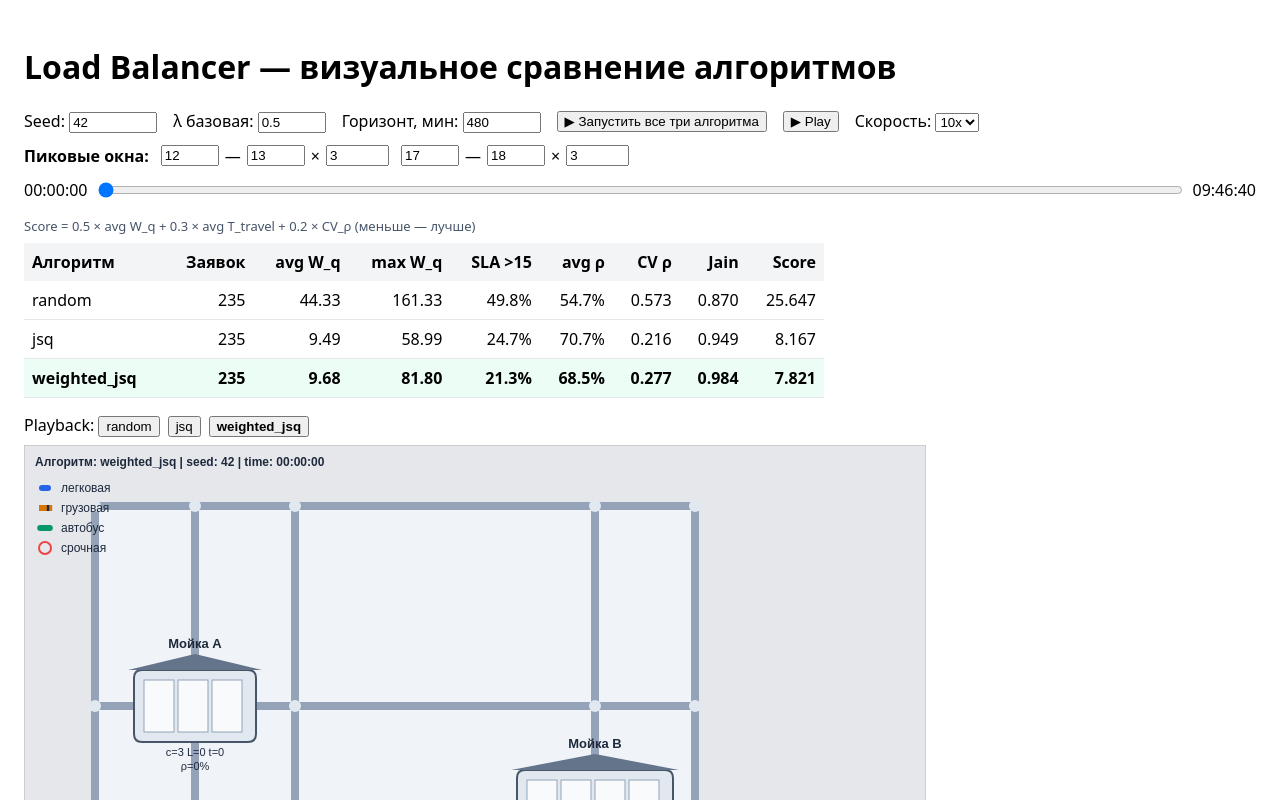
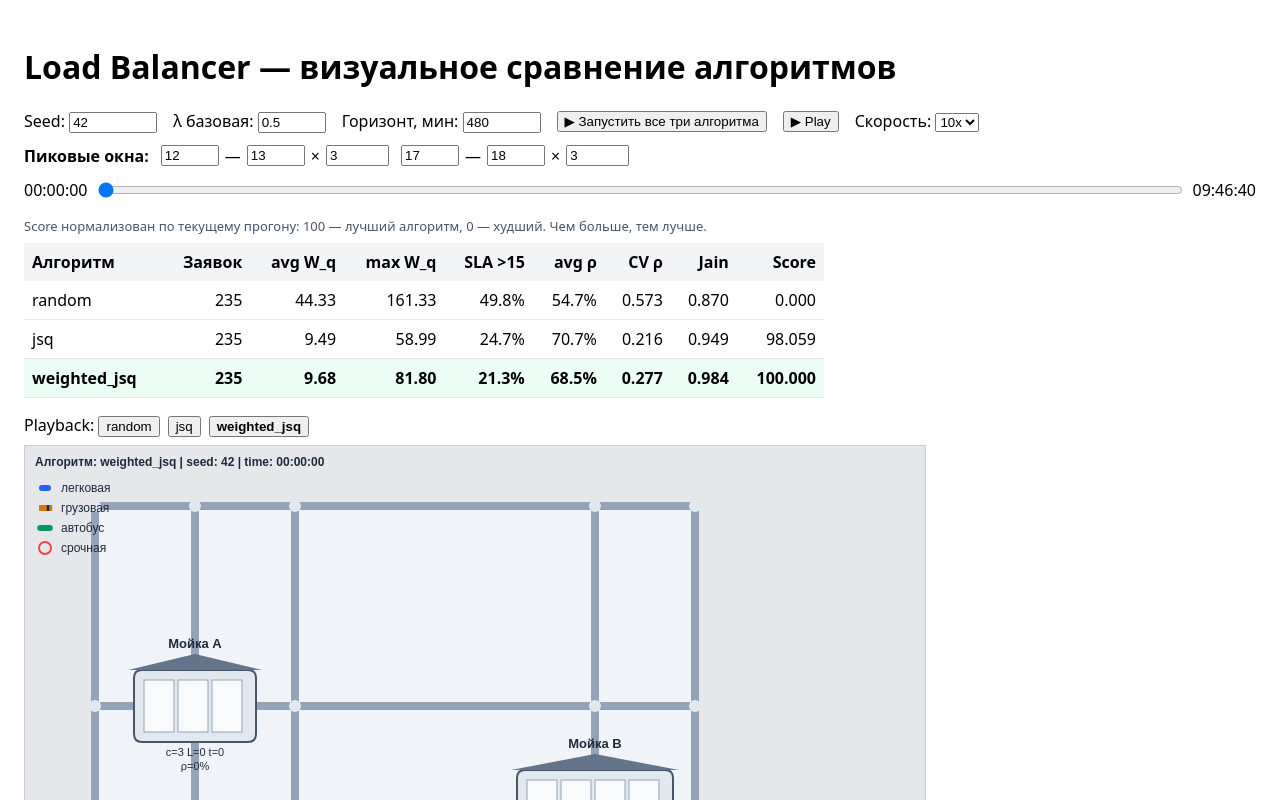
Before and after one commit to nesterenko-a/WashCarLoadBalancer, a React (Vite) app in the folder packages/simulator/: page / in a window 1280 px wide. Both pictures are taken after a click on the button "▶ Запустить все три алгоритма". Shown: the top 800 px of the page. Built offline with nearby package versions, Linux system fonts and the light colour scheme.

Commit message:
feat(simulator): 100-point normalized Score for algorithm comparison

```diff
--- a/packages/simulator/src/App.tsx
+++ b/packages/simulator/src/App.tsx
@@ -339,18 +339,26 @@ function PeakEditor({ peaks, onChange }: { peaks: PeakWindow[]; onChange: (v: Pe
 
 function ComparisonTable({ results }: { results: Record<AlgoName, SimulationResult> }) {
   const scores = useMemo(() => {
+    const raw: Record<AlgoName, number> = {} as Record<AlgoName, number>;
+    for (const algo of ALGORITHMS) raw[algo] = penalty(results[algo].metrics);
+    const vals = ALGORITHMS.map(a => raw[a]);
+    const min = Math.min(...vals);
+    const max = Math.max(...vals);
+    const range = max - min;
     const map: Record<AlgoName, number> = {} as Record<AlgoName, number>;
-    for (const algo of ALGORITHMS) map[algo] = score(results[algo].metrics);
+    for (const algo of ALGORITHMS) {
+      map[algo] = range === 0 ? 100 : 100 * (max - raw[algo]) / range;
+    }
     return map;
   }, [results]);
   const bestAlgo = useMemo(() => {
-    return ALGORITHMS.reduce((best, algo) => (scores[algo] < scores[best] ? algo : best));
+    return ALGORITHMS.reduce((best, algo) => (scores[algo] > scores[best] ? algo : best));
   }, [scores]);
 
   return (
     <div>
       <p style={{ margin: '8px 0', fontSize: 13, color: '#475569' }}>
-        Score = 0.5 × avg W_q + 0.3 × avg T_travel + 0.2 × CV_ρ (меньше — лучше)
+        Score нормализован по текущему прогону: 100 — лучший алгоритм, 0 — худший. Чем больше, тем лучше.
       </p>
       <table style={{ borderCollapse: 'collapse', width: '100%', maxWidth: 800 }}>
         <thead>
@@ -390,7 +398,7 @@ function ComparisonTable({ results }: { results: Record<AlgoName, SimulationResu
   );
 }
 
-function score(m: SimulationResult['metrics']): number {
+function penalty(m: SimulationResult['metrics']): number {
   return 0.5 * m.avgWaitMin + 0.3 * m.avgTravelMin + 0.2 * m.cvRho;
 }
 
```
